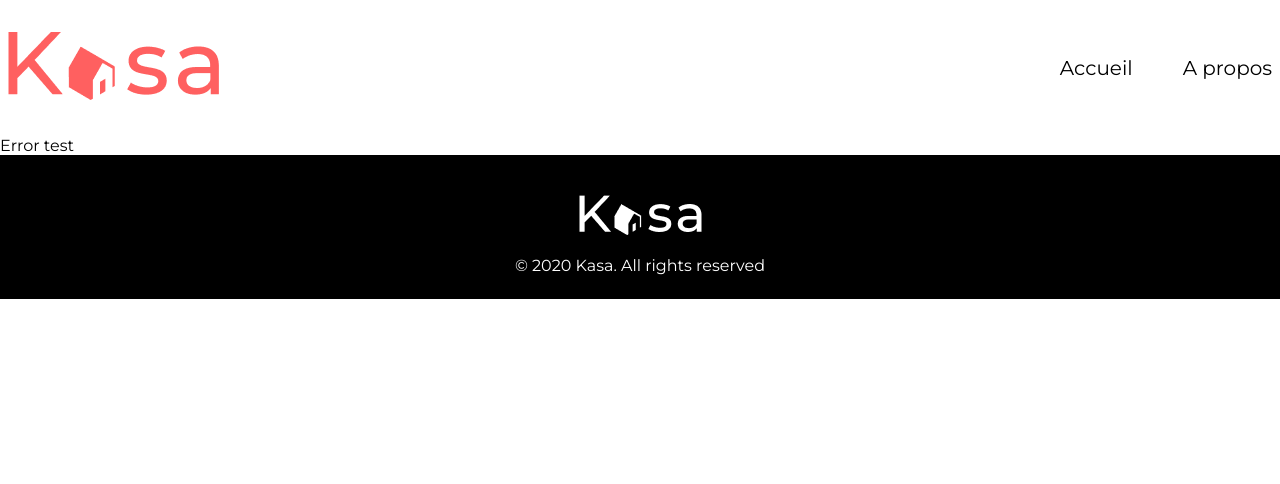
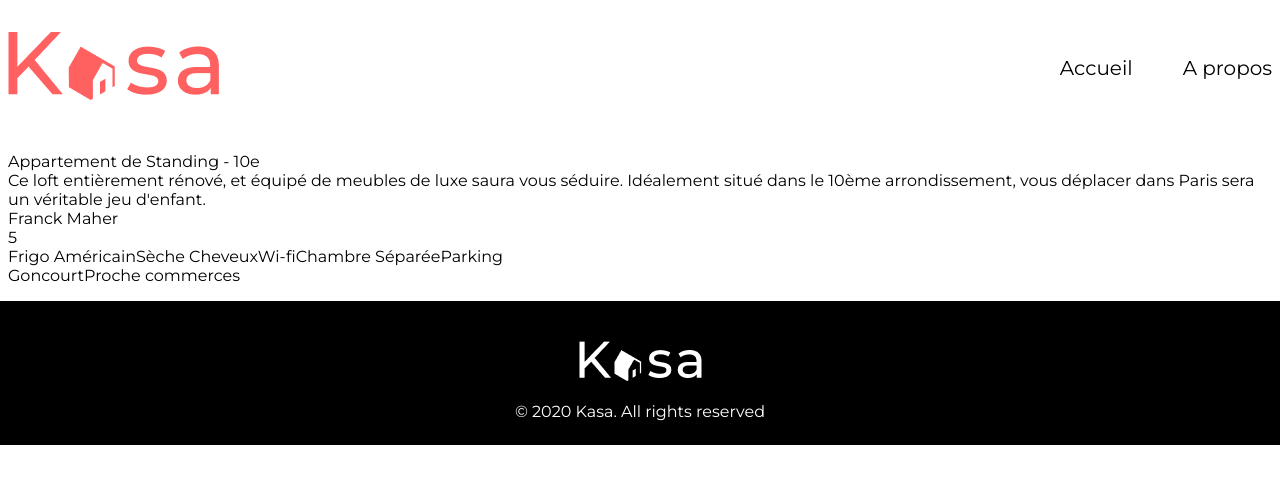
Before and after one commit to KloePoitrot/REACT-Kasa, a React (Vite) app: page /fiche-logement/0979876d in a window 1280 px wide. Shown: the top 484 px of the page. Built offline with nearby package versions, Linux system fonts and the light colour scheme.

Commit message:
Add logements data

```diff
--- a/src/main.jsx
+++ b/src/main.jsx
@@ -19,7 +19,7 @@ const router = createBrowserRouter([
   },
 
   {
-    path: "fiche-logement",
+    path: "fiche-logement/:id",
     element: <FicheLogement />,
   },
   {
--- a/src/pages/fiche-logement.jsx
+++ b/src/pages/fiche-logement.jsx
@@ -1,11 +1,23 @@
 import Footer from "../components/footer"
 import Header from "../components/header"
+import { useParams } from "react-router-dom"
+import data from '../data/logements.json'
 
 function FicheLogement () {
+    const { id }  = useParams()
+    const logData = data.find(el => el.id === id)
+
     return (
         <>
             <Header />
-            <div>Test fiche logement</div>
+            <main>
+                <div>{logData.title}</div>
+                <div>{logData.description}</div>
+                <div>{logData.host.name}</div>
+                <div>{logData.rating}</div>
+                <div>{logData.equipments}</div>
+                <div>{logData.tags}</div>
+            </main>
             <Footer />
         </>
     )
```
